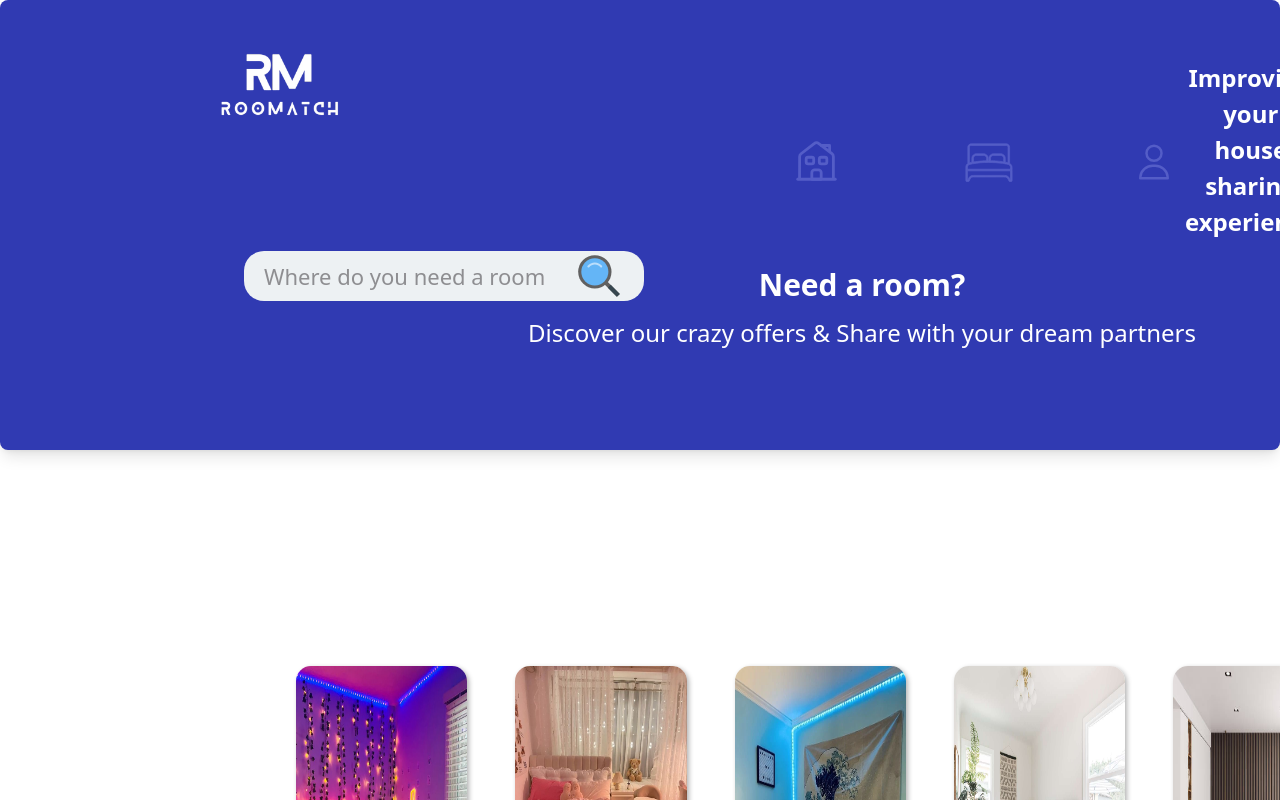
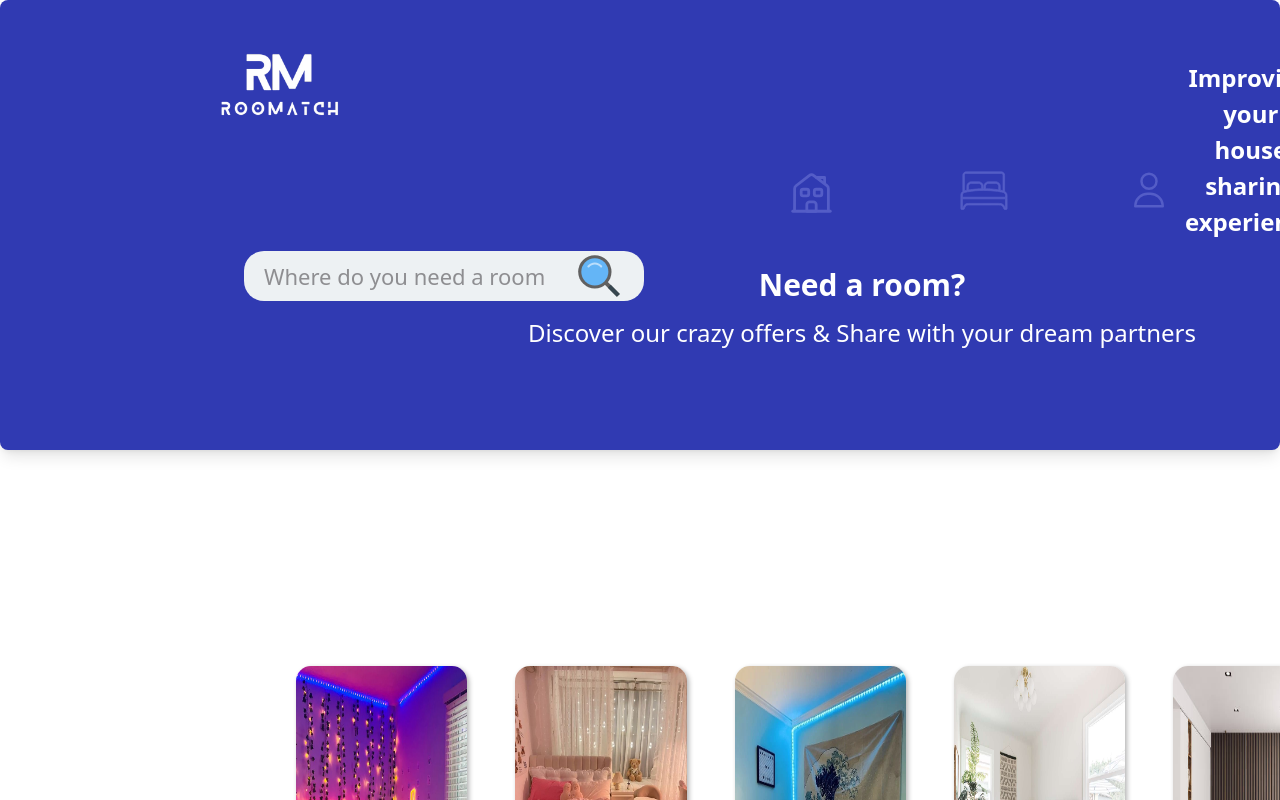
Before and after one commit to luismidv/TFGDeploy, a React (Vite) app: page / in a window 1280 px wide. Shown: the top 800 px of the page. Built offline with nearby package versions, Linux system fonts and the light colour scheme.

Commit message:
Responsive trials

```diff
--- a/src/Homepage.jsx
+++ b/src/Homepage.jsx
@@ -27,12 +27,10 @@ const HomePage = () => {
           <form className="search-bar-form">
             <div className="menu-div flex flex-wrap justify-center">
                 <Link className="rooti-button  transition w-full sm:w-1/2 md:w-auto" to="/">
-
-                    <img src={houseImage} alt="Home" />
+                   <img src={houseImage} alt="Home" />
                 </Link>
 
                 <Link className="rooti-button  transition w-full sm:w-1/2 md:w-auto" to="/rooms">
-
                     <img src={bedsImage} alt="Rooms" />
                 </Link>
 
--- a/src/static/css/index1.css
+++ b/src/static/css/index1.css
@@ -403,26 +403,22 @@ select{
     width: 45px;
     height: 45px;
     position: relative;
-    top:-32px;
-    left: 5px;
+
 }
 
 .rooti-button:nth-of-type(2) img{
 
-    margin-top: 4px;
     width: 50px;
     height: 50px;
 }
 
 .rooti-button:nth-of-type(3) img{
-    margin-top: 4px;
+
     width: 40px;
     height: 40px;
 }
 
 .rooti-button:nth-of-type(4) img{
-
-    left: -2px;
     width: 50px;
     height: 50px;
 }
```
